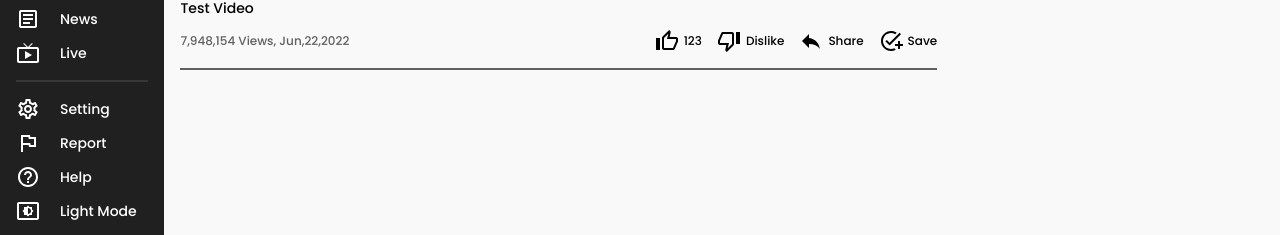
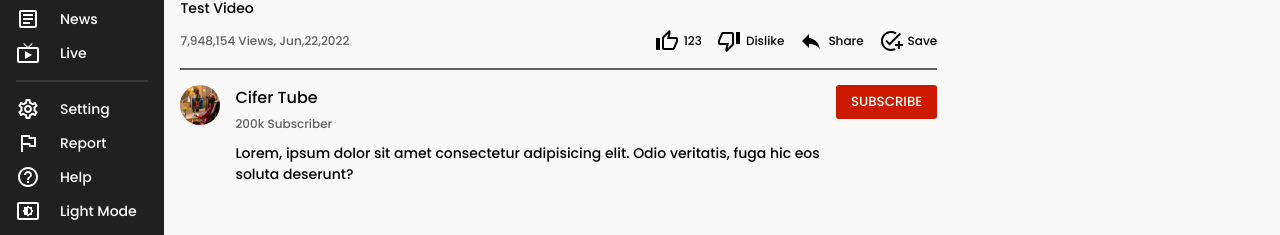
Before and after one commit to Sumon092/cyfer-tube-client, a React (Create React App) app: page /video in a window 1280 px wide. Shown: the part 500-735 px from the top of the page. Built offline with nearby package versions, Linux system fonts and the light colour scheme; a web font is replaced by a local one.

Commit message:
channel details added

```diff
--- a/src/pages/Video.js
+++ b/src/pages/Video.js
@@ -6,6 +6,7 @@ import ReplyOutlinedIcon from "@mui/icons-material/ReplyOutlined";
 import AddTaskOutlinedIcon from "@mui/icons-material/AddTaskOutlined";
 import ThumbDownIcon from "@mui/icons-material/ThumbDown";
 import ThumbUpIcon from "@mui/icons-material/ThumbUp";
+import channelImage from "../img/videoimage.png"
 
 const Container = styled.div`
 display:flex;
@@ -51,6 +52,47 @@ const Hr = styled.hr`
 border:0.2px solid #606060;
 margin:15px 0px;
 `
+const Channel = styled.div`
+display:flex;
+justify-content:space-between;
+`
+const ChannelInfo = styled.div`
+display:flex;
+gap:15px;
+`
+const Image = styled.img`
+width:40px;
+height:40px;
+border-radius:50%;
+`
+const ChannelDetails = styled.div`
+display:flex;
+flex-direction:column;
+color:#606060;
+`
+const ChannelName = styled.span`
+font-weight:500;
+color:black;
+`
+const ChannelCounter = styled.span`
+font-size:12px;
+margin-top:5px;
+margin-bottom:10px;
+`
+const Description = styled.p`
+font-size:14px;
+color:black;
+`
+const Subscribe = styled.button`
+background-color:#cc1a00;
+font-weight:500;
+border:none;
+border-radius:3px;
+height:max-content;
+padding:7px 15px;
+cursor:pointer;
+color:#ffffff;
+`
 
 const Video = () => {
     return (
@@ -77,6 +119,18 @@ const Video = () => {
                     </Buttons>
                 </Details>
                 <Hr />
+                <Channel>
+                    <ChannelInfo>
+                        <Image src={channelImage} />
+                        <ChannelDetails>
+                            <ChannelName>Cifer Tube</ChannelName>
+                            <ChannelCounter>200k Subscriber</ChannelCounter>
+                            <Description>Lorem, ipsum dolor sit amet consectetur adipisicing elit. Odio veritatis, fuga hic eos soluta deserunt?
+                            </Description>
+                        </ChannelDetails>
+                    </ChannelInfo>
+                    <Subscribe>SUBSCRIBE</Subscribe>
+                </Channel>
             </Content>
             <Recommendation>Recommendation</Recommendation>
         </Container>
```
